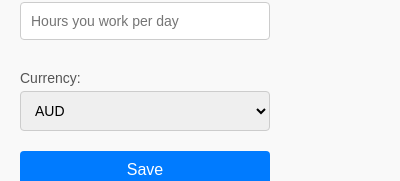
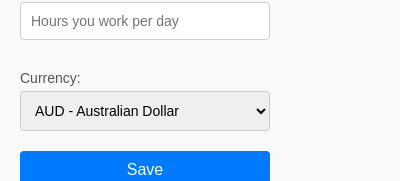
Before and after one commit to starbornone/price-to-work-hours-converter, a browser extension: page popup.html in a window 400 px wide. Shown: the part 289-470 px from the top of the page. Drawn offline with Linux system fonts and the light colour scheme.

Commit message:
Added more currencies to dropdown

```diff
--- a/popup.html
+++ b/popup.html
@@ -82,11 +82,40 @@
 
   <label for="currencySelect">Currency:</label>
   <select id="currencySelect">
-    <option value="AUD">AUD</option>
-    <option value="USD">USD</option>
-    <option value="EUR">EUR</option>
-    <option value="GBP">GBP</option>
+    <option value="AED">AED - UAE Dirham</option>
+    <option value="ARS">ARS - Argentine Peso</option>
+    <option value="AUD" selected>AUD - Australian Dollar</option>
+    <option value="BRL">BRL - Brazilian Real</option>
+    <option value="CAD">CAD - Canadian Dollar</option>
+    <option value="CHF">CHF - Swiss Franc</option>
+    <option value="CZK">CZK - Czech Koruna</option>
+    <option value="DKK">DKK - Danish Krone</option>
+    <option value="EUR">EUR - Euro</option>
+    <option value="GBP">GBP - British Pound</option>
+    <option value="PHP">PHP - Philippine Peso</option>
+    <option value="HKD">HKD - Hong Kong Dollar</option>
+    <option value="HUF">HUF - Hungarian Forint</option>
+    <option value="INR">INR - Indian Rupee</option>
+    <option value="ILS">ILS - Israeli Shekel</option>
+    <option value="ISK">ISK - Icelandic Króna</option>
+    <option value="JPY">JPY - Japanese Yen</option>
+    <option value="KRW">KRW - South Korean Won</option>
+    <option value="MXN">MXN - Mexican Peso</option>
+    <option value="NOK">NOK - Norwegian Krone</option>
+    <option value="NGN">NGN - Nigerian Naira</option>
+    <option value="NZD">NZD - New Zealand Dollar</option>
+    <option value="PLN">PLN - Polish Zloty</option>
+    <option value="RUB">RUB - Russian Ruble</option>
+    <option value="ZAR">ZAR - South African Rand</option>
+    <option value="SAR">SAR - Saudi Riyal</option>
+    <option value="SEK">SEK - Swedish Krona</option>
+    <option value="SGD">SGD - Singapore Dollar</option>
+    <option value="THB">THB - Thai Baht</option>
+    <option value="TRY">TRY - Turkish Lira</option>
+    <option value="USD">USD - US Dollar</option>
+    <option value="VND">VND - Vietnamese Dong</option>
   </select>
+
 
   <button id="saveBtn">Save</button>
 
```
